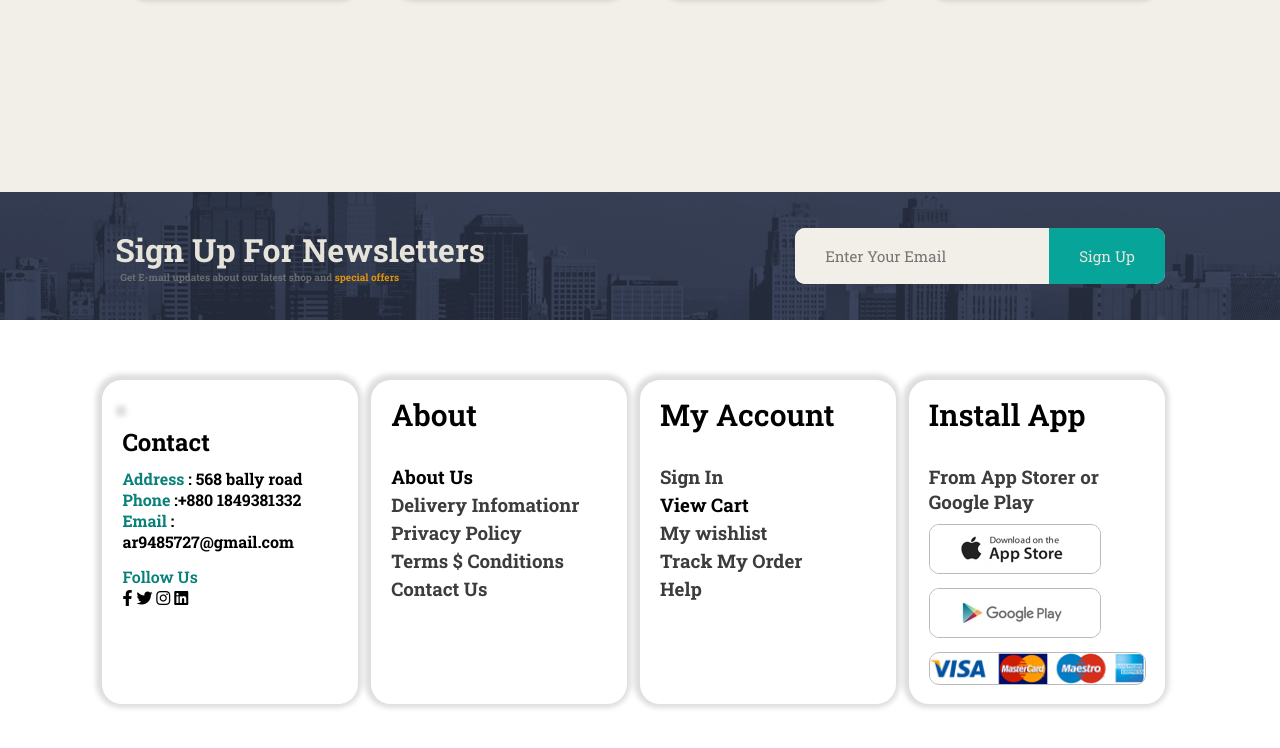
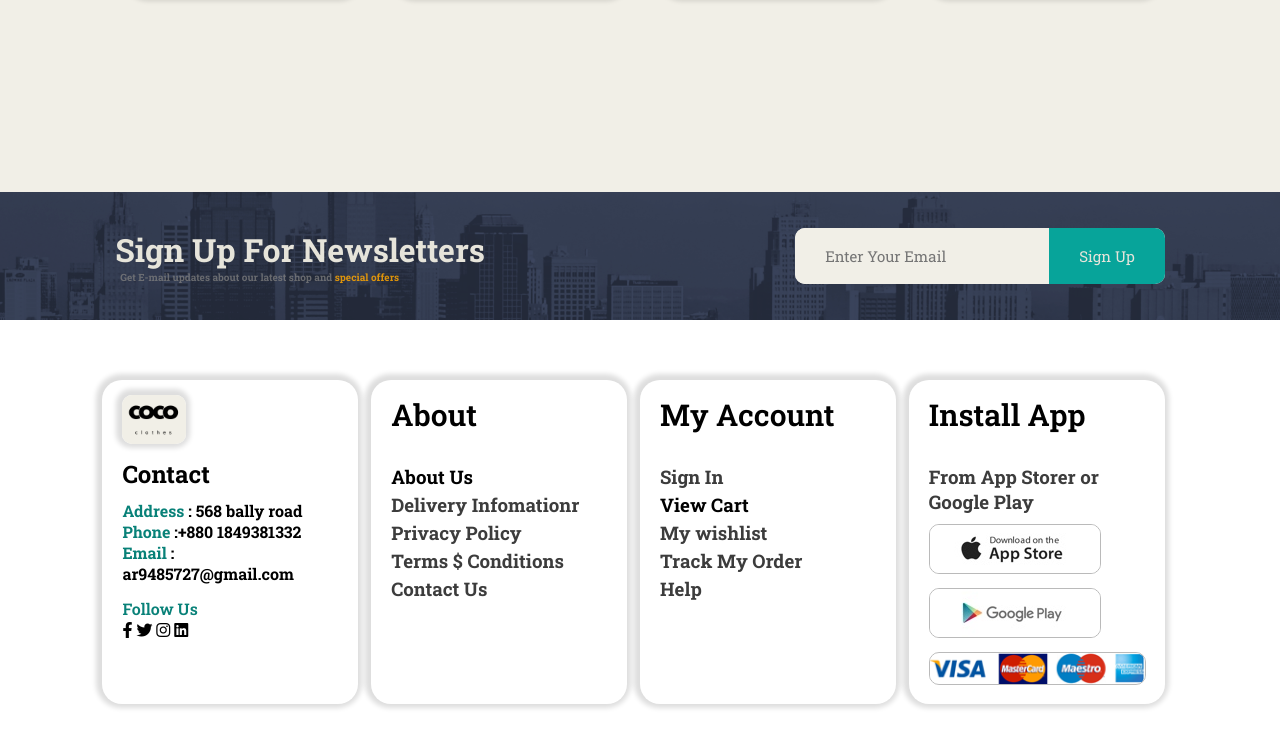
Before and after one commit to YeasinWebDev/Ecommerce-website-by-javascript, a plain HTML site: page index.html in a window 1280 px wide. Shown: the part 1811-2559 px from the top of the page. Drawn offline with Linux system fonts and the light colour scheme.

Commit message:
all done

```diff
--- a/index.html
+++ b/index.html
@@ -59,7 +59,7 @@
     <footer>
         <div class="container">
             <div class="col1">
-                <img src="../Logo(1).png" alt="">
+                <img src="./products.img/Logo(1).png" alt="">
                 <div class="footerCon">
                     <h2>Contact</h2>
                     <h4><span>Address </span>: 568 bally road</h4>
--- a/js/data.js
+++ b/js/data.js
@@ -2,84 +2,84 @@ const MenProductArray = [
     {
         id: "1",
         name: "Men Shirts",
-        img:"./products.img/t-1.jpg",
+        img:"../products.img/t-1.jpg",
         brand:'Men',
         price:"100$"
 
     }, {
         id: "2",
         name: "Men Shirts",
-        img:"./products.img/t-2.jpg",
+        img:"../products.img/t-2.jpg",
         brand:'Men',
         price:"110$"
 
     }, {
         id: "3",
         name: "Men Shirts",
-        img:"./products.img/t-3.jpg",
+        img:"../products.img/t-3.jpg",
         brand:'Men',
         price:"80$"
 
     }, {
         id: "4",
         name: "Men Shirts",
-        img:"./products.img/t-4.jpg",
+        img:"../products.img/t-4.jpg",
         brand:'Men',
         price:"90$"
 
     }, {
         id: "5",
         name: "Men Shirts",
-        img:"./products.img/t-5.jpg",
+        img:"../products.img/t-5.jpg",
         brand:'Men',
         price:"105$"
 
     }, {
         id: "6",
         name: "Men Shirts",
-        img:"./products.img/t-6.jpg",
+        img:"../products.img/t-6.jpg",
         brand:'Men',
         price:"70$"
 
     }, {
         id: "7",
         name: "Men Shirts",
-        img:"./products.img/t-7.jpg",
+        img:"../products.img/t-7.jpg",
         brand:'Men',
         price:"95$"
 
     }, {
         id: "8",
         name: "Men Shirts",
-        img:"./products.img/t-8.jpg",
+        img:"../products.img/t-8.jpg",
         brand:'Men',
         price:"99$"
 
     }, {
         id: "W1",
         name: "Women Shirts",
-        img:"./products.img/l-t-1.jpg",
+        img:"../products.img/l-t-1.jpg",
         brand:'Women',
         price:"130$"
 
     },{
         id: "W2",
         name: "Women Shirts",
-        img:"./products.img/l-t-4.jpg",
+        img:"../products.img/l-t-4.jpg",
         brand:'Women',
         price:"130$"
 
     },{
         id: "W3",
         name: "Women Shirts",
-        img:"./products.img/l-t-5.jpg",
+        img:"../products.img/l-t-5.jpg",
         brand:'Women',
         price:"130$"
 
     },{
         id: "W4",
         name: "Women Shirts",
-        img:"./products.img/l-t-6.jpg",
+        img:"../products.img/l-t-6.jpg",
         brand:'Women',
         price:"130$"
 
```
Also changed, not shown: about.html (+1 -1 lines), cart.html (+2 -2 lines), contact.html (+1 -1 lines).
